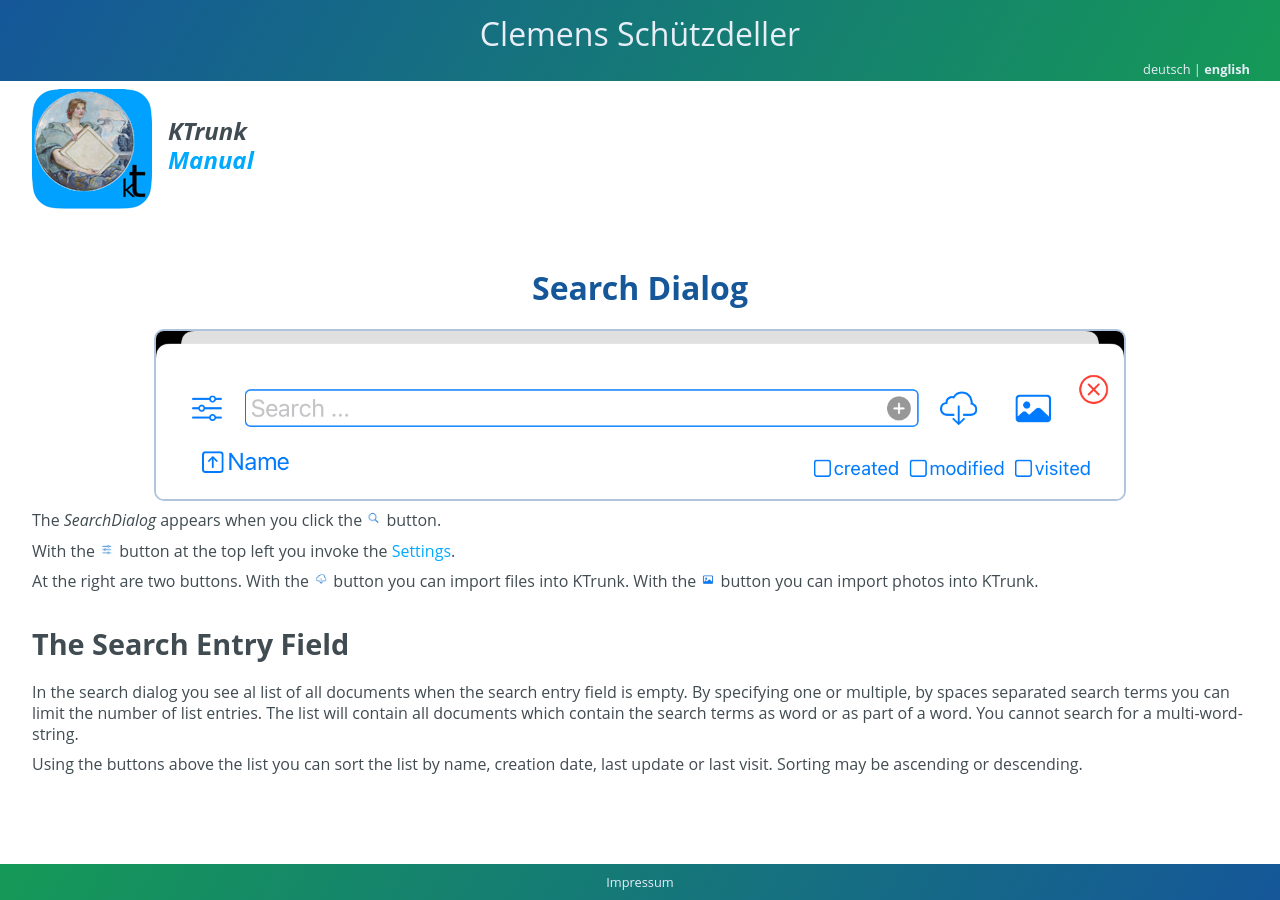
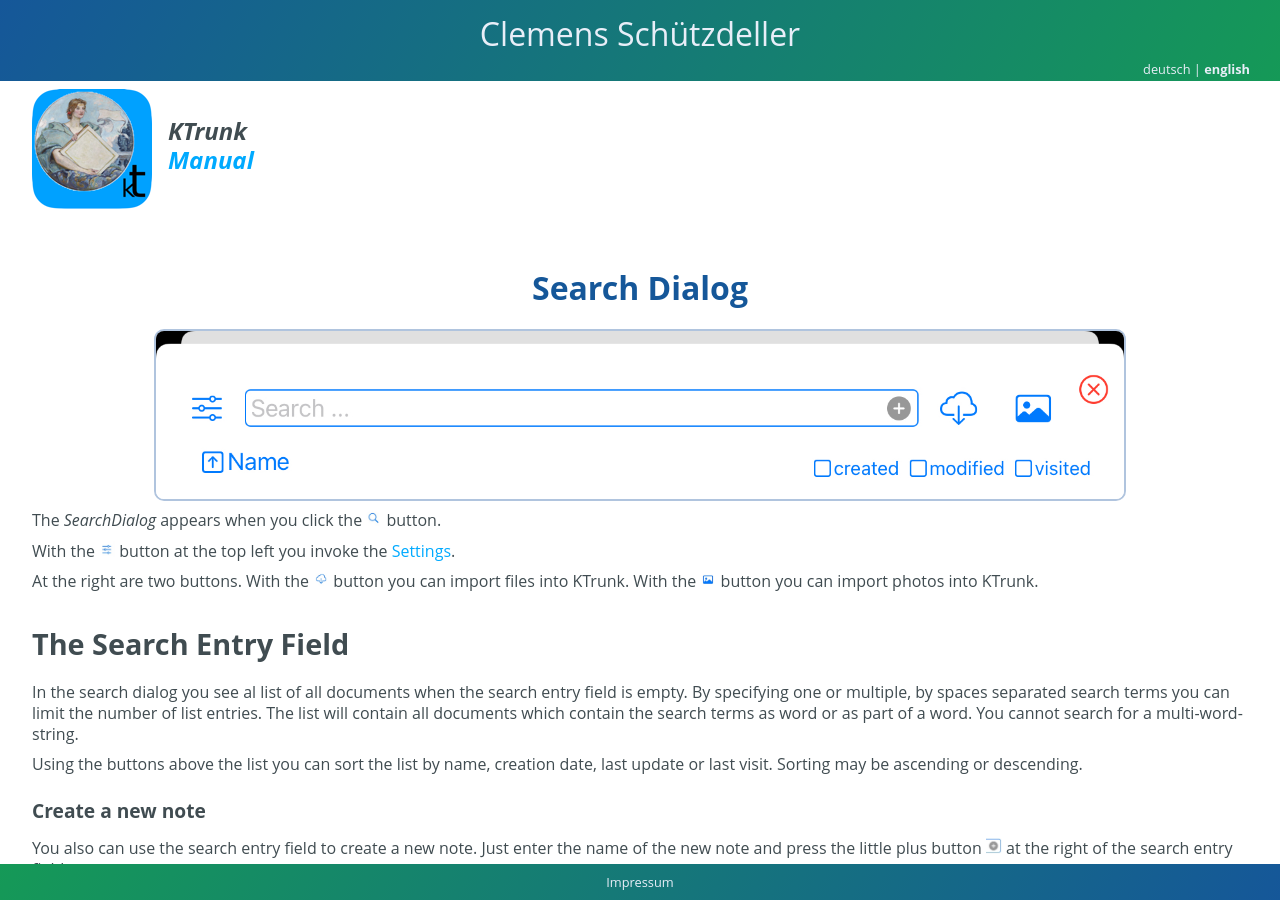
Before and after one commit to cs-LA/home, a Jekyll site: the page built from KTrunk/Manual/SearchDialog.md, in a window 1280 px wide. Built offline with Jekyll 4.4.1, drawn with Linux system fonts in a browser that asks for light colours; our own code applies the rules of GitHub Pages for plain Markdown files.

Commit message:
Update SearchDialog.md

```diff
--- a/KTrunk/Manual/SearchDialog.md
+++ b/KTrunk/Manual/SearchDialog.md
@@ -37,3 +37,11 @@
   <span class="en">Using the buttons above the list you can sort the list by name, creation date, last update or last visit. Sorting may be ascending or descending.</span>
   <span class="de">Mit den Schaltflächenoberhalb der Liste kann man die Dokumente nach Namen, Erzeugungs-, letztem Änderungs- oder letztem Besuchs-Datum sortieren. Die Sortierung kann auf- oder absteigend erfolgen.</span>
 </p>
+<h4>
+  <span class="en">Create a new note</span>
+  <span class="de">Erzeugen einer neuen Notiz</span>
+</h4>
+<p>
+  <span class="en">You also can use the search entry field to create a new note. Just enter the name of the new note and press the little plus button <img src="buttons/createNew.jpg" class="appButton"> at the right of the search entry field.</span>
+  <span class="de">Man kann das Such-Eingabefeld auch nutzen, um ein neue Notiz anzulegen. Dazu gibt man einfach den Namen der neuen Notiz ein uund klickt dann die kleine Plus-Schaltfläche <img src="buttons/createNew.jpg" class="appButton"> rechts in dem Such-Eingabefeld.</span>
+</p>
```
